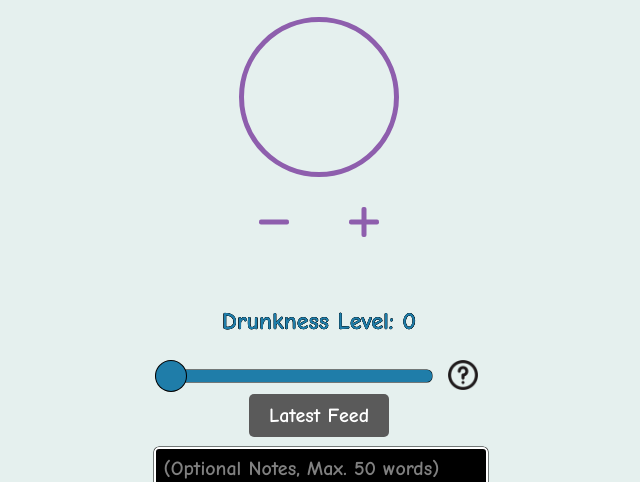
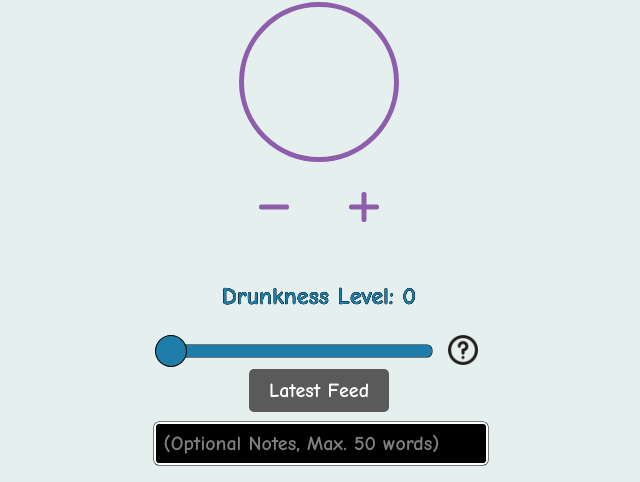
Before and after one commit to andresc44/ChillNight, a plain HTML site: page index.html in a window 1280 px wide. Shown: the part 142-624 px from the top of the page, without its empty margins (321-961 px from the left). Drawn offline with Linux system fonts and the light colour scheme; no server answers.

Commit message:
Moved everything up

```diff
--- a/index.html
+++ b/index.html
@@ -67,7 +67,7 @@
             <button id="increaseButton" class="plus-button"></button>
         </div>
 
-        <div style="margin-top: 60px; text-align: center;">
+        <div style="margin-top: 50px; text-align: center;">
             <p style="font-size: 24px;
                       color: #1f7da9;
                       text-shadow:
@@ -77,7 +77,7 @@
                         0.1px 0.1px 0 black;"
                id="sliderValue">Drunkness Level: 0</p>
 
-            <div style="display: flex; align-items: center; justify-content: center; margin-top: 10px;">
+            <div style="display: flex; align-items: center; justify-content: center; margin-top: 0px;">
                 <input type="range" id="slider" min="0" max="10" step="0.5" value="0" style="margin-right: 10px;">
 
                 <button id="openModalBtn" style="background: none; border: none; cursor: pointer;">
@@ -99,7 +99,7 @@
 
         <!-- Modal Structure -->
         <div id="myModal" style="display: none; position: fixed; z-index: 1000; left: 0; top: 0; width: 100%; height: 100%; background-color: rgba(255, 255, 255, 0.9);">
-            <div style="position: absolute; left: 50%; top: 45%; transform: translate(-50%, -50%); padding: 20px; width: 80%; max-width: 500px; background-color: white; border-radius: 8px; box-shadow: 0 4px 8px rgba(0,0,0,0.2);">
+            <div style="position: absolute; left: 50%; top: 50%; transform: translate(-50%, -50%); padding: 20px; width: 80%; max-width: 500px; background-color: white; border-radius: 8px; box-shadow: 0 4px 8px rgba(0,0,0,0.2);">
                 <span id="closeModalBtn" style="position: absolute; top: 0px; right: 0px; cursor: pointer; font-size: 100px; color: rgb(255, 255, 255); background-color: red; width: 60px; height: 60px; display: flex; align-items: center; justify-content: center; border-radius: 10px; align-items: flex-start; line-height: 45px">&times;</span>
                 <p style="color: black; font-size: 18px; font-family: 'Comic Neue'; font-weight: 700; text-align: left;">
                  -- GUIDELINES FOR DRUNKNESS LEVELS -- <br><br>
--- a/style.css
+++ b/style.css
@@ -4,7 +4,7 @@ body {
   display: flex;
   justify-content: center;
   align-items: center;
-  height: 90vh;
+  height: 85vh;
   margin: 0;
 }
 
```
